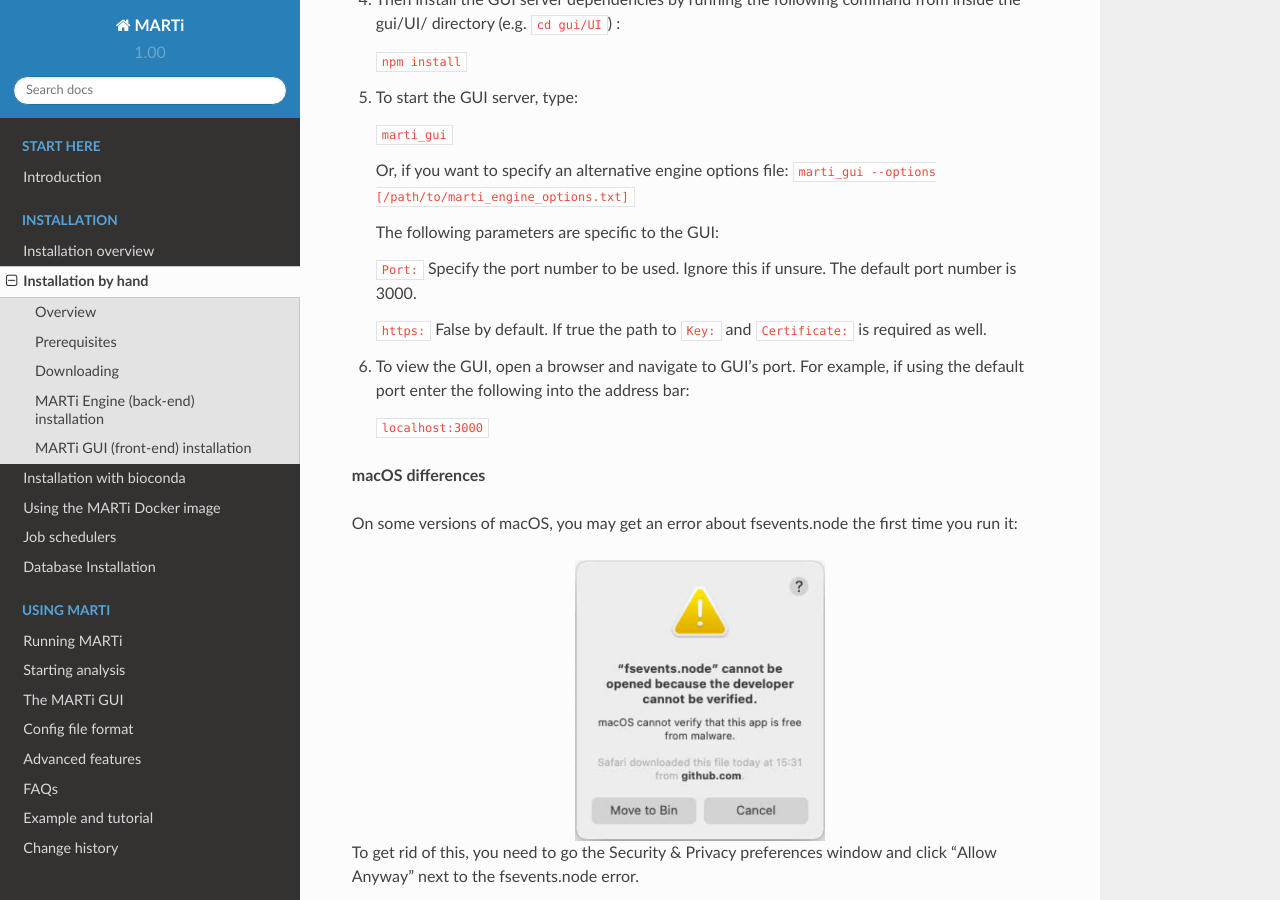
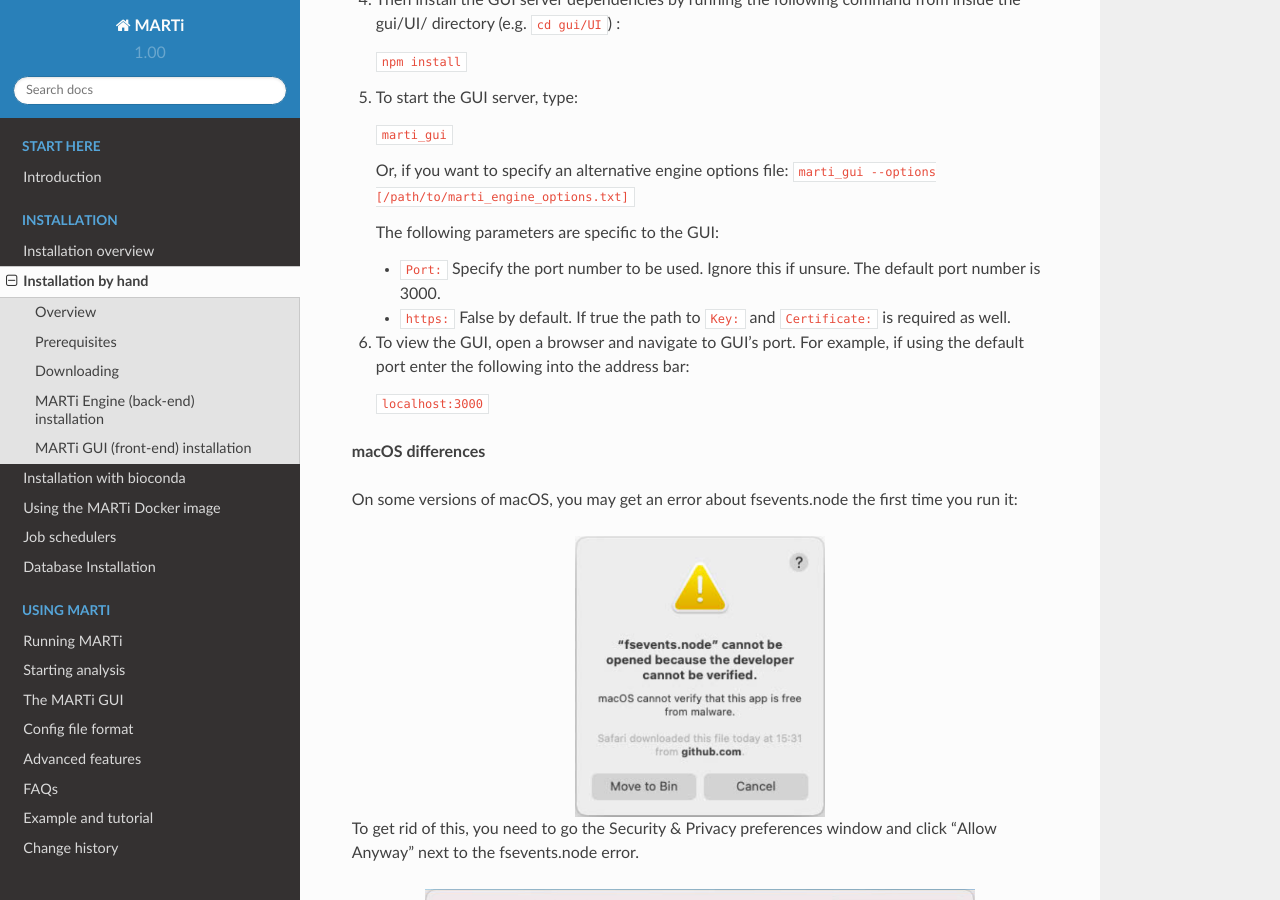
Before and after one commit to richardmleggett/MARTi, a Sphinx documentation site: the page built from docs/source/installationbyhand.rst, in a window 1280 px wide and 900 px high, scrolled down 3202 px. Built offline with Sphinx 7.4.7 and the Read the Docs theme 2.0.0, drawn with Linux system fonts in a browser that asks for light colours; formulas are drawn with MathJax 3.

```diff
--- a/docs/source/installationbyhand.rst
+++ b/docs/source/installationbyhand.rst
@@ -105,9 +105,8 @@ Having copied the MARTi software onto the computer or cluster being used for the
 
    The following parameters are specific to the GUI:
 
-   ``Port:`` Specify the port number to be used. Ignore this if unsure. The default port number is 3000.
-
-   ``https:`` False by default. If true the path to ``Key:`` and ``Certificate:`` is required as well.
+   * ``Port:`` Specify the port number to be used. Ignore this if unsure. The default port number is 3000.
+   * ``https:`` False by default. If true the path to ``Key:`` and ``Certificate:`` is required as well.
 
 #. To view the GUI, open a browser and navigate to GUI's port. For example, if using the default port enter the following into the address bar:
 
```
